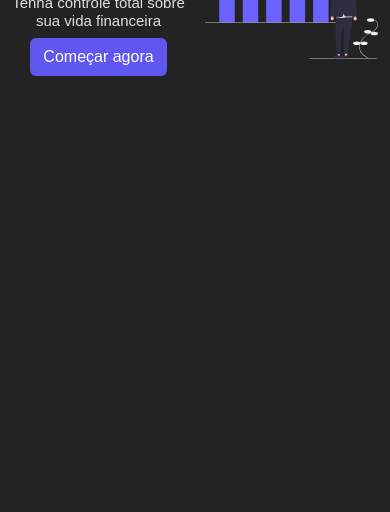
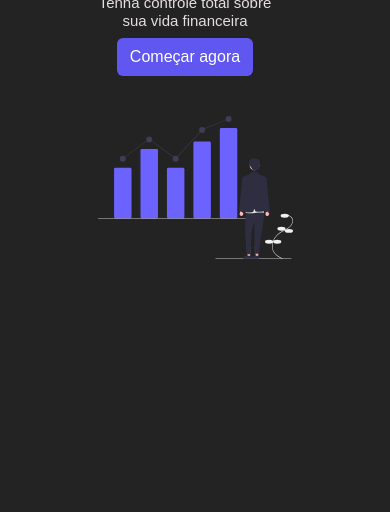
Before and after one commit to QuatroQuatros/Economiza, a plain HTML site: page index.html in a window 390 px wide. Shown: the part 212-724 px from the top of the page. Drawn offline with nearby package versions, Linux system fonts and the light colour scheme; a web font is replaced by a local one.

Commit message:
[FIX] responsividade na tela inicial

```diff
--- a/css/index.css
+++ b/css/index.css
@@ -66,6 +66,14 @@
     justify-content: center;
 }
 
+.container-4{
+    display: flex;
+    align-items: center;
+    justify-content: center;
+    gap: 40px;
+    width: 100%;
+}
+
 .container-img img{
     width: 100%;
     height: 100%;
@@ -105,4 +113,9 @@ footer{
         font-size:15px;
     }
 
+    .container-4{
+        flex-wrap: wrap !important;
+        flex-direction: column !important;
+    }
+
 }
--- a/index.html
+++ b/index.html
@@ -37,7 +37,7 @@
           </nav>
     </header>
 
-    <div class="container d-flex justify-content-center mt-5">
+    <div class="container-4 d-flex justify-content-center mt-5">
         <div class="container-title">
             <h1 class="titulo">Gerencie seu dinheiro</h1>
             <h2 class="sub-titulo">Tenha controle total sobre sua vida financeira</h2>
```
